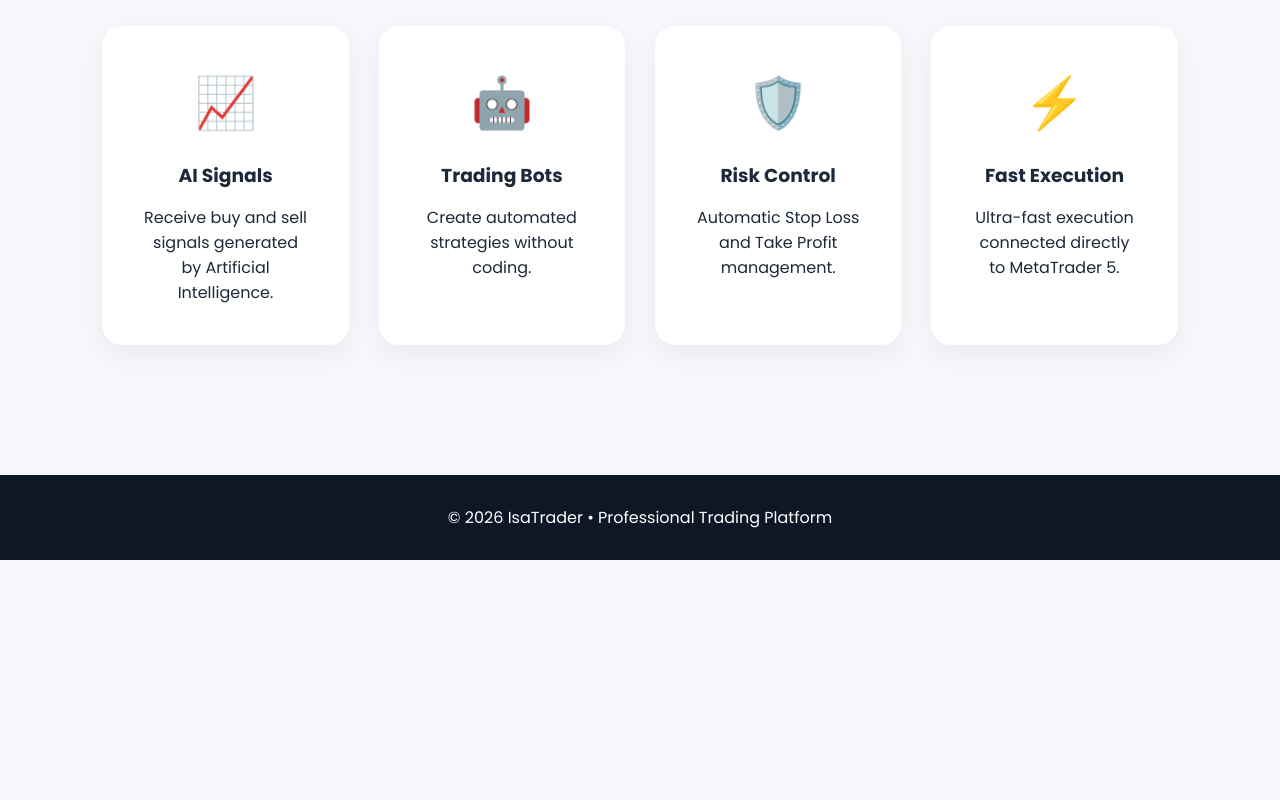
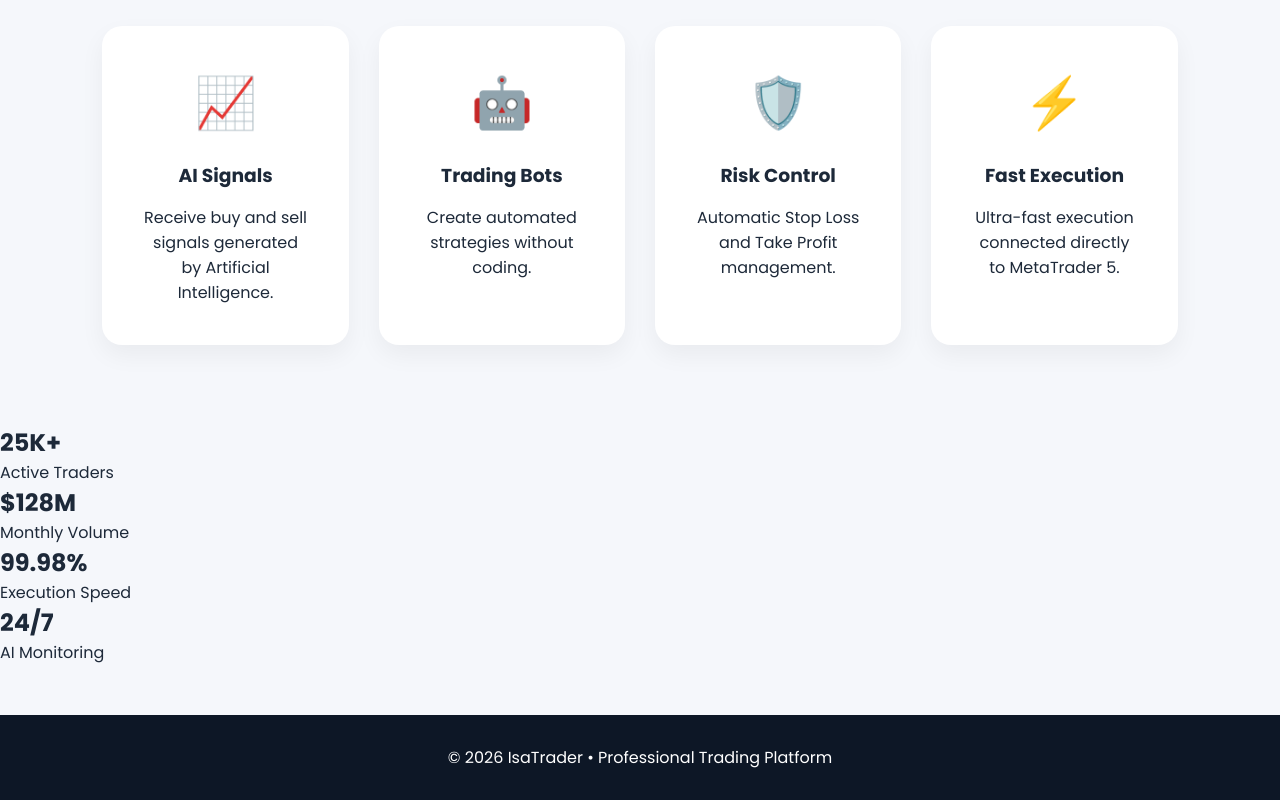
Before and after one commit to Overlookalpha/Isa-Trader, a plain HTML site: page index.html in a window 1280 px wide. Shown: the part 759-1559 px from the top of the page. Before the commit the page ends 1319 px from the top, so only its background shows below. Drawn offline with Linux system fonts and the light colour scheme.

Commit message:
Update index.html

```diff
--- a/index.html
+++ b/index.html
@@ -143,7 +143,37 @@ AI Strategy: EUR/USD Scalping
 </div>
 
 </section>
+<section class="stats">
 
+    <div class="stat">
+
+        <h1>25K+</h1>
+        <p>Active Traders</p>
+
+    </div>
+
+    <div class="stat">
+
+        <h1>$128M</h1>
+        <p>Monthly Volume</p>
+
+    </div>
+
+    <div class="stat">
+
+        <h1>99.98%</h1>
+        <p>Execution Speed</p>
+
+    </div>
+
+    <div class="stat">
+
+        <h1>24/7</h1>
+        <p>AI Monitoring</p>
+
+    </div>
+
+</section>
 <footer>
 
 © 2026 IsaTrader • Professional Trading Platform
```
